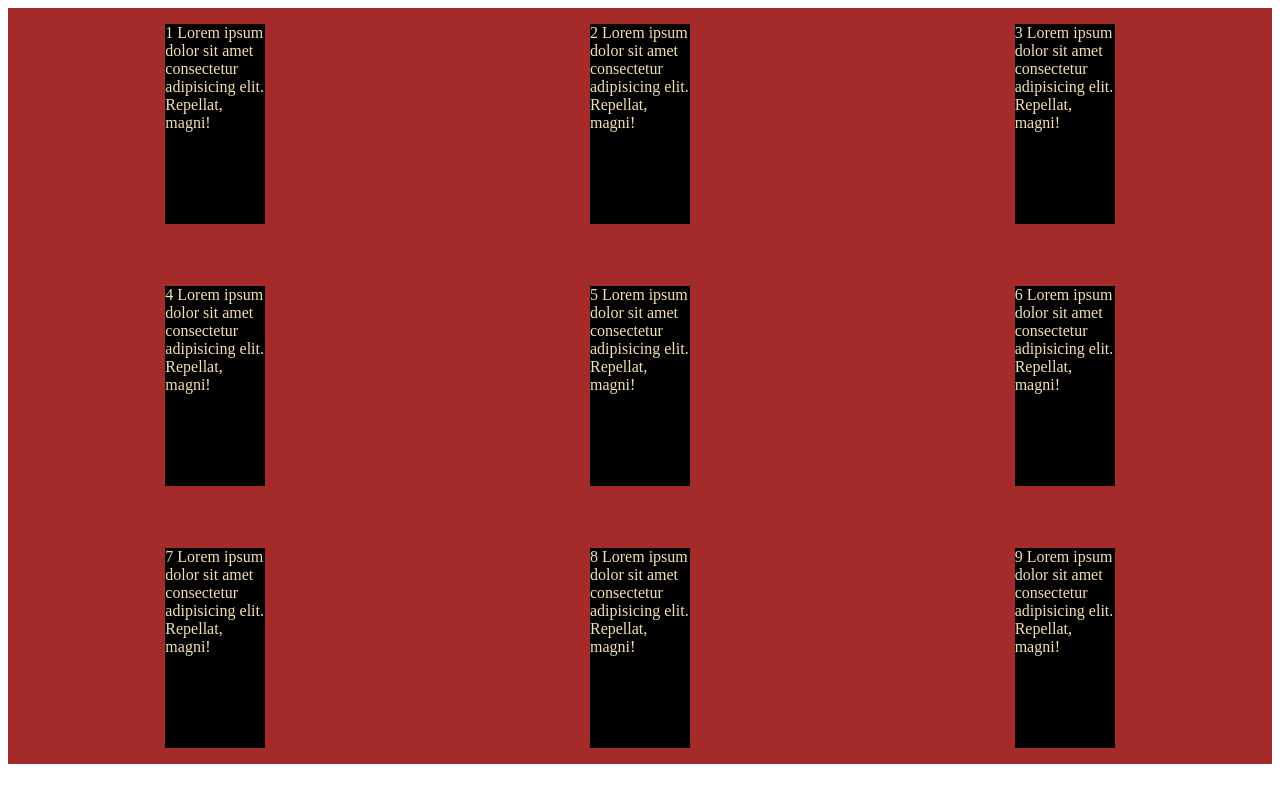
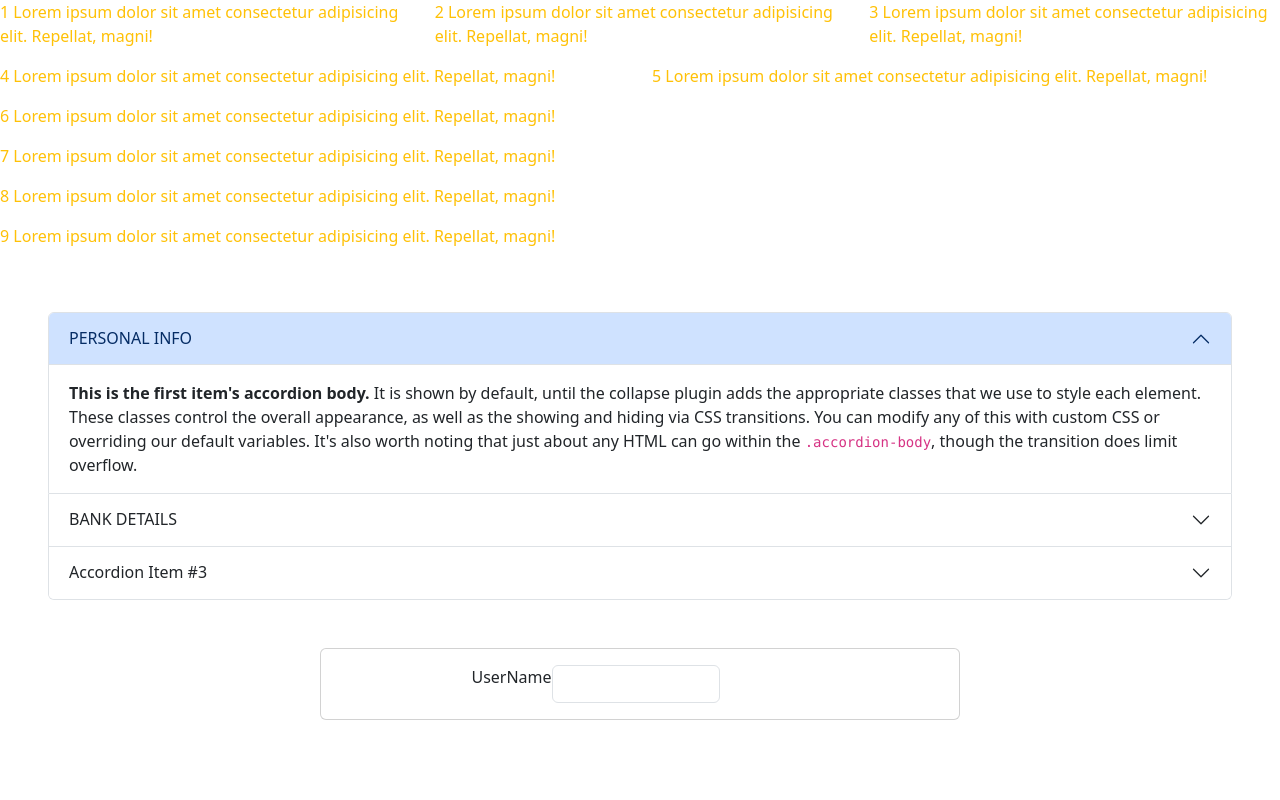
Before and after one commit to K7-Murugesan/July-Interview-Batch, a plain HTML site: page displayProp.html in a window 1280 px wide. Drawn offline with nearby package versions, Linux system fonts and the light colour scheme.

Commit message:
Sample bootstrap added

```diff
--- a/display.css
+++ /dev/null
@@ -1,39 +0,0 @@
-h1{
-    background-color: brown;
-    display: inline;
-    width: 100px;
-    height: 100px;
-}
-a{
-    height: 200px;
-    width: 200px;
-    /* display: block; */
-    display: inline-block;
-    background-color: lightcoral;
-}
-
-.container{
-    background-color: brown;
-    height: max-content;
-    /* display: flex;
-    gap: 10px;
-    flex-wrap: wrap;
-    flex-direction: row-reverse;
-    justify-content:  space-between ;
-    justify-content:  space-evenly ;
-    justify-content:  space-around ;
-    align-items: center; */
-    display: grid;
-    grid-template-columns: 1fr 1fr 1fr ;
-    /* grid-template-rows: 200px 300px 250px; */
-    column-gap: 10px;
-    row-gap: 30px;
-    justify-items: center ;
-    /* align-items: space-evenly; */
-}
-.container p{
-    background-color: black;
-    color: wheat;
-    width: 100px;
-    height: 200px;
-}
--- a/displayProp.html
+++ b/displayProp.html
@@ -1,13 +1,20 @@
 <!DOCTYPE html>
 <html lang="en">
-<head>
-    <meta charset="UTF-8">
-    <meta name="viewport" content="width=device-width, initial-scale=1.0">
-    <link rel="stylesheet" href="display.css">
+  <head>
+    <meta charset="UTF-8" />
+    <meta name="viewport" content="width=device-width, initial-scale=1.0" />
+    <link rel="stylesheet" href="display.css" />
     <title>Document</title>
-</head>
-<body>
-     <!-- <section>
+    <link
+      href="https://cdn.jsdelivr.net/npm/bootstrap@5.3.3/dist/css/bootstrap.min.css"
+      rel="stylesheet"
+      integrity="sha384-QWTKZyjpPEjISv5WaRU9OFeRpok6YctnYmDr5pNlyT2bRjXh0JMhjY6hW+ALEwIH"
+      crossorigin="anonymous"
+    />
+
+  </head>
+  <body>
+    <!-- <section>
         <h1> 123 </h1>
         <h1> 123 </h1>
         <h1> 123 </h1>
@@ -18,18 +25,94 @@
     <a href="">About</a>
     <a href="">LOgin</a>
     <a href="">SignUp</a> -->
-    <div class="container">
-        <p id="para1">1 Lorem ipsum dolor sit amet consectetur adipisicing elit. Repellat, magni!</p>
-        <p id="para2">2 Lorem ipsum dolor sit amet consectetur adipisicing elit. Repellat, magni!</p>
-        <p id="para3">3 Lorem ipsum dolor sit amet consectetur adipisicing elit. Repellat, magni!</p>
-        <p id="para4">4 Lorem ipsum dolor sit amet consectetur adipisicing elit. Repellat, magni!</p>
-        <p>5 Lorem ipsum dolor sit amet consectetur adipisicing elit. Repellat, magni!</p>
-        <p>6 Lorem ipsum dolor sit amet consectetur adipisicing elit. Repellat, magni!</p>
-        <p>7 Lorem ipsum dolor sit amet consectetur adipisicing elit. Repellat, magni!</p>
-        <p>8 Lorem ipsum dolor sit amet consectetur adipisicing elit. Repellat, magni!</p>
-        <p>9 Lorem ipsum dolor sit amet consectetur adipisicing elit. Repellat, magni!</p>
+    <div class="row text-warning">
+      <p id="para1" class="col-4">
+        1 Lorem ipsum dolor sit amet consectetur adipisicing elit. Repellat,
+        magni!
+      </p>
+      <p id="para2" class="col-4">
+        2 Lorem ipsum dolor sit amet consectetur adipisicing elit. Repellat,
+        magni!
+      </p>
+      <p id="para3" class="col-4">
+        3 Lorem ipsum dolor sit amet consectetur adipisicing elit. Repellat,
+        magni!
+      </p>
+      <p id="para4" class="col-6">
+        4 Lorem ipsum dolor sit amet consectetur adipisicing elit. Repellat,
+        magni!
+      </p>
+      <p class="col-6">
+        5 Lorem ipsum dolor sit amet consectetur adipisicing elit. Repellat,
+        magni!
+      </p>
+      <p>
+        6 Lorem ipsum dolor sit amet consectetur adipisicing elit. Repellat,
+        magni!
+      </p>
+      <p>
+        7 Lorem ipsum dolor sit amet consectetur adipisicing elit. Repellat,
+        magni!
+      </p>
+      <p>
+        8 Lorem ipsum dolor sit amet consectetur adipisicing elit. Repellat,
+        magni!
+      </p>
+      <p>
+        9 Lorem ipsum dolor sit amet consectetur adipisicing elit. Repellat,
+        magni!
+      </p>
     </div>
-
-
-</body>
+    <div class="accordion m-5" id="accordionExample">
+        <div class="accordion-item">
+          <h2 class="accordion-header">
+            <button class="accordion-button" type="button" data-bs-toggle="collapse" data-bs-target="#collapseOne" aria-expanded="true" aria-controls="collapseOne">
+              PERSONAL INFO
+            </button>
+          </h2>
+          <div id="collapseOne" class="accordion-collapse collapse show" data-bs-parent="#accordionExample">
+            <div class="accordion-body">
+              <strong>This is the first item's accordion body.</strong> It is shown by default, until the collapse plugin adds the appropriate classes that we use to style each element. These classes control the overall appearance, as well as the showing and hiding via CSS transitions. You can modify any of this with custom CSS or overriding our default variables. It's also worth noting that just about any HTML can go within the <code>.accordion-body</code>, though the transition does limit overflow.
+            </div>
+          </div>
+        </div>
+        <div class="accordion-item">
+          <h2 class="accordion-header">
+            <button class="accordion-button collapsed" type="button" data-bs-toggle="collapse" data-bs-target="#collapseTwo" aria-expanded="false" aria-controls="collapseTwo">
+                BANK DETAILS
+            </button>
+          </h2>
+          <div id="collapseTwo" class="accordion-collapse collapse" data-bs-parent="#accordionExample">
+            <div class="accordion-body">
+              <strong>This is the second item's accordion body.</strong> It is hidden by default, until the collapse plugin adds the appropriate classes that we use to style each element. These classes control the overall appearance, as well as the showing and hiding via CSS transitions. You can modify any of this with custom CSS or overriding our default variables. It's also worth noting that just about any HTML can go within the <code>.accordion-body</code>, though the transition does limit overflow.
+            </div>
+          </div>
+        </div>
+        <div class="accordion-item">
+          <h2 class="accordion-header">
+            <button class="accordion-button collapsed" type="button" data-bs-toggle="collapse" data-bs-target="#collapseThree" aria-expanded="false" aria-controls="collapseThree">
+              Accordion Item #3
+            </button>
+          </h2>
+          <div id="collapseThree" class="accordion-collapse collapse" data-bs-parent="#accordionExample">
+            <div class="accordion-body">
+              <strong>This is the third item's accordion body.</strong> It is hidden by default, until the collapse plugin adds the appropriate classes that we use to style each element. These classes control the overall appearance, as well as the showing and hiding via CSS transitions. You can modify any of this with custom CSS or overriding our default variables. It's also worth noting that just about any HTML can go within the <code>.accordion-body</code>, though the transition does limit overflow.
+            </div>
+          </div>
+        </div>
+      </div>
+     <div class="card m-4 p-3 w-50 m-auto">
+         <form action="" class="m-auto">
+            <div class="form-group d-flex" >
+                <label class="form-label">UserName</label>
+                 <input class="form-control w-50">
+            </div>
+         </form>
+     </div>
+    <script
+    src="https://cdn.jsdelivr.net/npm/bootstrap@5.3.3/dist/js/bootstrap.bundle.min.js"
+    integrity="sha384-YvpcrYf0tY3lHB60NNkmXc5s9fDVZLESaAA55NDzOxhy9GkcIdslK1eN7N6jIeHz"
+    crossorigin="anonymous"
+  ></script>
+  </body>
 </html>
```
